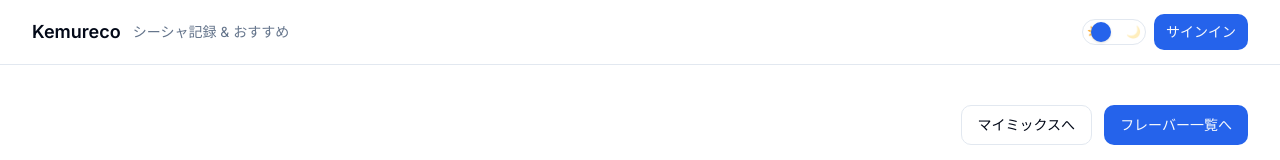
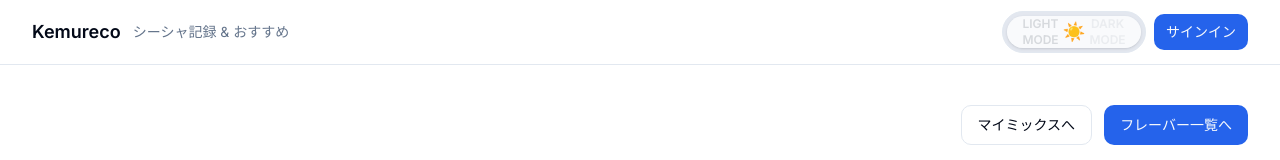
Before and after one commit to ioComk/Kemureco, a Next.js app: page / in a window 1280 px wide. Shown: the top 160 px of the page. Built offline with nearby package versions, Linux system fonts and the light colour scheme; no server answers.

Commit message:
refactor(ui): restyle theme toggle

```diff
--- a/src/components/theme/theme-toggle.tsx
+++ b/src/components/theme/theme-toggle.tsx
@@ -33,27 +33,29 @@ export function ThemeToggle() {
     applyTheme(nextTheme);
   };
 
+  const isDark = theme === "dark";
+
   return (
     <button
       type="button"
       onClick={handleToggle}
       className={cn(
-        "relative flex w-16 items-center rounded-full border border-border bg-muted/50 px-1 py-1 transition",
-        theme === "dark" ? "bg-muted" : "bg-background"
+        "relative flex w-36 items-center rounded-full border border-border p-1 text-xs font-semibold transition",
+        isDark ? "bg-[#2f3645] text-white" : "bg-[#e3e7ef] text-slate-600"
       )}
-      aria-pressed={theme === "dark"}
+      aria-pressed={isDark}
       aria-label="テーマを切り替える"
     >
-      <span className="pointer-events-none flex w-full items-center justify-between text-xs">
-        <span className={cn("transition-opacity", theme === "dark" ? "opacity-30" : "opacity-100")}>☀️</span>
-        <span className={cn("transition-opacity", theme === "dark" ? "opacity-100" : "opacity-30")}>🌙</span>
-      </span>
-      <span
+      <div
         className={cn(
-          "pointer-events-none absolute h-5 w-5 rounded-full bg-primary shadow transition-transform",
-          theme === "dark" ? "translate-x-7" : "translate-x-1"
+          "pointer-events-none absolute inset-1 flex items-center rounded-full bg-white/80 shadow transition",
+          isDark ? "translate-x-16" : "translate-x-0"
         )}
-      />
+      >
+        <span className="mx-auto text-lg">{isDark ? "🌙" : "☀️"}</span>
+      </div>
+      <span className={cn("flex-1 text-center transition", isDark ? "text-white/40" : "text-slate-700")}>LIGHT MODE</span>
+      <span className={cn("flex-1 text-center transition", isDark ? "text-white" : "text-slate-500/60")}>DARK MODE</span>
     </button>
   );
 }
```
